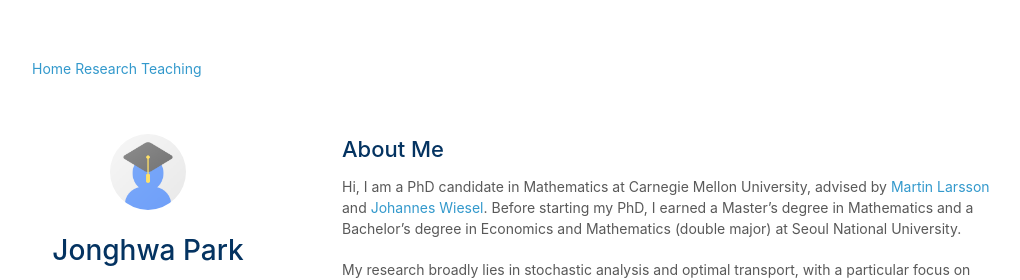
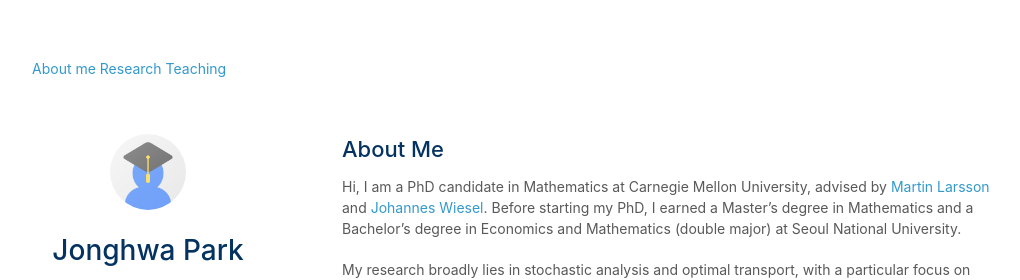
Before and after one commit to Jonghwap/Jonghwap.github.io, a Jekyll site: the page built from index.md, in a window 1280 px wide. Shown: the top 280 px of the page, without its empty margins (128-1148 px from the left). Built offline with Jekyll 4.4.1, drawn with Linux system fonts in a browser that asks for light colours; a style sheet for code colours, icons or effects is not loaded; our own code applies the rules of GitHub Pages for plain Markdown files.

Commit message:
Update homepage.html

```diff
--- a/_layouts/homepage.html
+++ b/_layouts/homepage.html
@@ -95,7 +95,7 @@
       </header>
 
       <nav class="top-nav">
-        <a href="{{ '/' | relative_url }}">Home</a>
+        <a href="{{ '/' | relative_url }}">About me</a>
         <a href="{{ '/research/' | relative_url }}">Research</a>
         <a href="{{ '/teaching/' | relative_url }}">Teaching</a>
       </nav>
```
